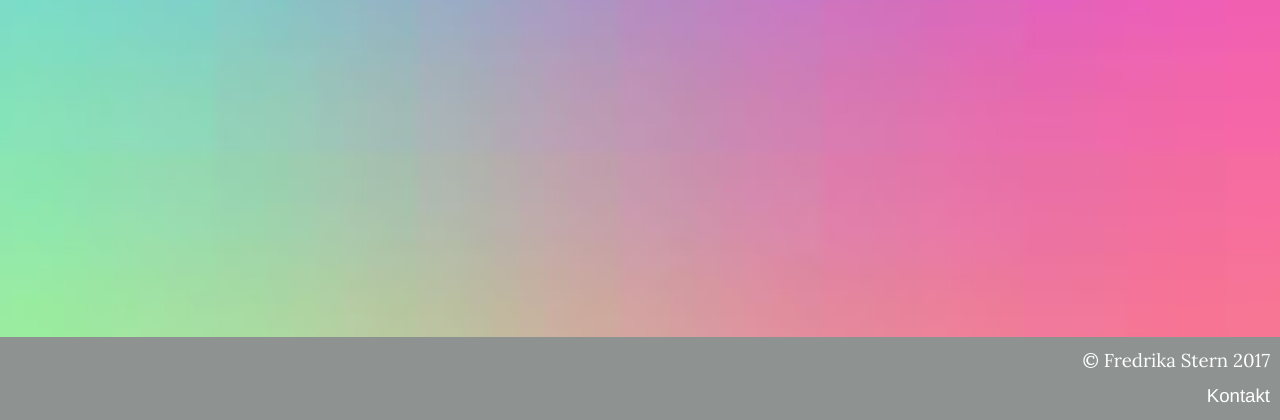
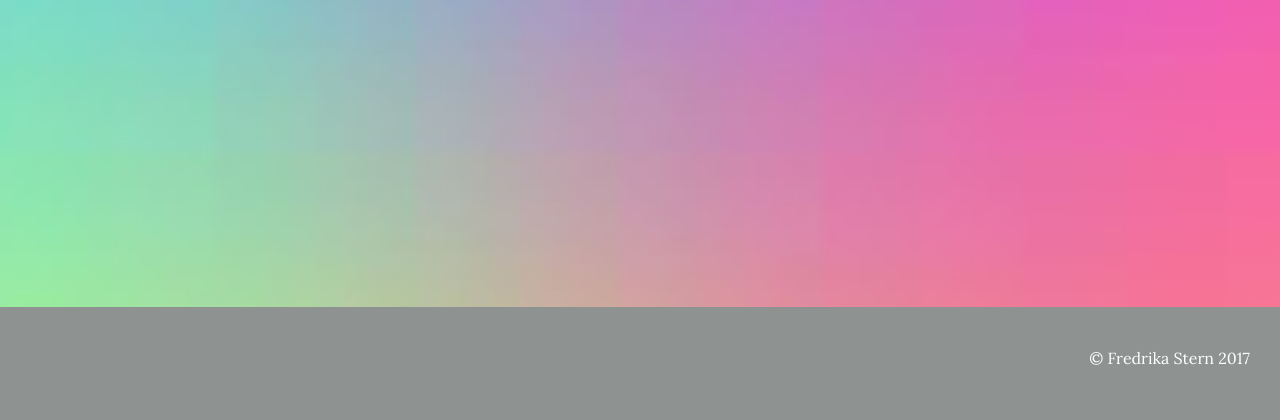
Before and after one commit to FreddieStern/Quizproject, a Django app: page / in a window 1280 px wide. Shown: the part 380-800 px from the top of the page. Run offline with Django 3.2, Linux system fonts and the light colour scheme; data that the repository does not hold is empty; some libraries are stand-ins or nearby versions.

Commit message:
#19 CSS changes

```diff
--- a/quiz/templates/completed.html
+++ b/quiz/templates/completed.html
@@ -9,10 +9,10 @@
 		<link rel="stylesheet" href="/static/quizstyle.css">
 	</head>
 	<body>
-		<h4>Snyggt!</h4>
+		<h4>Slut quizzat!</h4>
 		<br>
 		<br>
-		<h2>Du är klar och fick {{ correct }} av {{ total }} rätt.</h2>
+		<h2>Du fick {{ correct }} av {{ total }} rätt.</h2>
 <script src="https://ajax.googleapis.com/ajax/libs/jquery.min.js"></script>
 <script src="js/bootstrap.min.js"></script>
 		<!-- <p>
@@ -26,7 +26,7 @@
 		</div>
 		<div class="footer">
             <p>© Fredrika Stern 2017</p>
-            <a href="fredrika.stern@gmail.com">Kontakt</a>
+            <!-- <a href="fredrika.stern@gmail.com">Kontakt</a> -->
         </div>
 		</body>
 		</html>
--- a/quiz/templates/question.html
+++ b/quiz/templates/question.html
@@ -31,7 +31,7 @@
 		</div>
 		<div class="footer">
           <p>© Fredrika Stern 2017</p>
-          <a href="fredrika.stern@gmail.com">Kontakt</a>
+          <!-- <a href="fredrika.stern@gmail.com">Kontakt</a> -->
         </div>
 	</body>
 	</html>
--- a/quiz/templates/quiz.html
+++ b/quiz/templates/quiz.html
@@ -24,7 +24,7 @@
 </a></p>
 		<div class="footer">
             <p>© Fredrika Stern 2017</p>
-            <a href="fredrika.stern@gmail.com">Kontakt</a>
+            <!-- <a href="fredrika.stern@gmail.com">Kontakt</a> -->
         </div>
 		</body>
 		</html>
--- a/quiz/templates/startpage.html
+++ b/quiz/templates/startpage.html
@@ -40,7 +40,7 @@
 		<br>
 		<div class="footer">
             <p>© Fredrika Stern 2017</p>
-            <a href="fredrika.stern@gmail.com">Kontakt</a>
+            <!-- <a href="fredrika.stern@gmail.com">Kontakt</a> -->
     </div>
 		</body>
 		</html>
--- a/static/quizstyle.css
+++ b/static/quizstyle.css
@@ -194,23 +194,25 @@ outline: none !important;
  right: 0;
  bottom: 0;
  left: 0;
- padding: 1rem;
+ padding: 3rem;
  background-color: #8e9391;
  text-align: right;
  font: Helvetica;
- font-size: 14pt;
+ font-size: 12pt;
 }
 
 .footer a {
     text-align: right;
  	  color: white;
     font: Helvetica;
-    font-size: 14pt;
+    font-size: 12pt;
 }
 
 .footer p {
     text-align: right;
+    padding-top: 10px;
+    padding-bottom:10px;
  	  color: white;
     font: Helvetica;
-    font-size: 14pt;
+    font-size: 12pt;
 }
```
Also changed, not shown: static/Color_1.gif.
